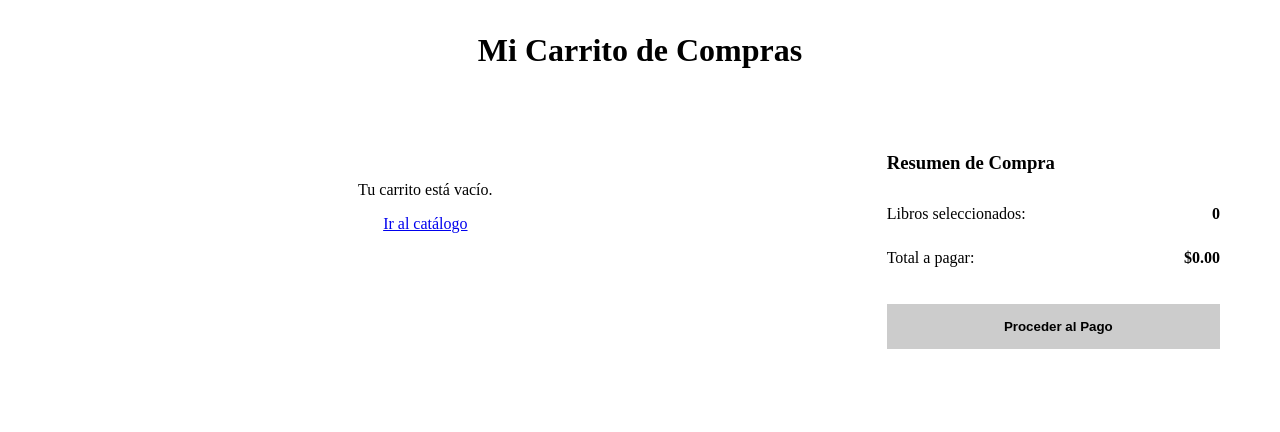
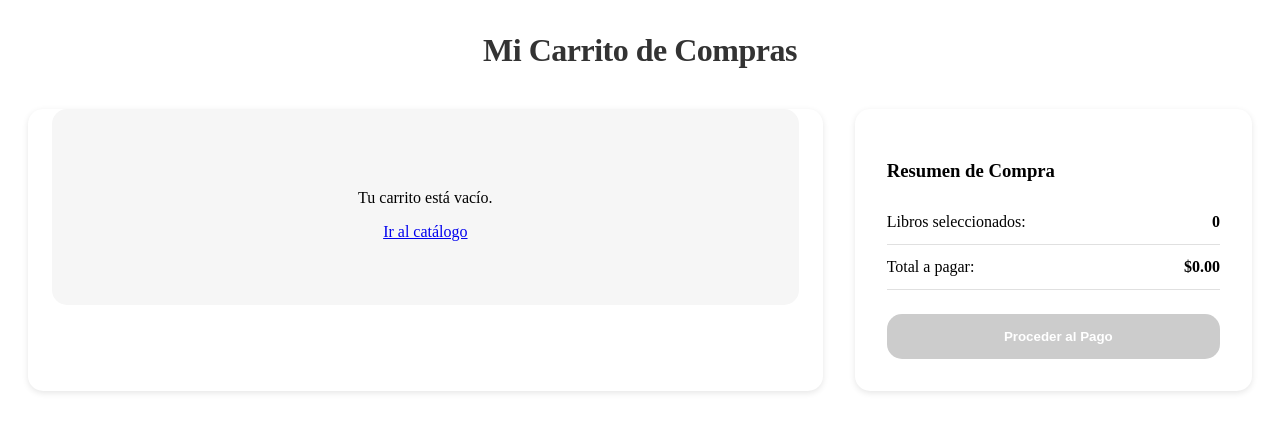
Before and after one commit to ema-code1/mpd, a CodeIgniter 4 app: the page made by app/Views/cart.php in a window 1280 px wide. Shown: the top 432 px of the page. Run offline with PHP 8.4 and a stand-in for CodeIgniter, Linux system fonts and the light colour scheme; the template is opened without the code that fills it, so the values that code supplies are empty; some libraries are stand-ins or nearby versions.

Commit message:
views del carrito de compras

```diff
--- a/public/styles/cart.css
+++ b/public/styles/cart.css
@@ -1,15 +1,35 @@
+:root {
+    --primary: #EF8D00;
+    --secondary: #f28c00;
+    --hover: #ffaf3e;
+    --background: #f6f6f6;
+    --text: #333333;
+    --text-secondary: #666666;
+    --text-tertiary: #777777;
+    --white: #ffffff;
+    --border: #e0e0e0;
+    --shadow: 0 2px 6px rgba(0, 0, 0, 0.1);
+    --shadow-hover: 0 4px 12px rgba(0, 0, 0, 0.15);
+    --radius-sm: 10px;
+    --radius-lg: 15px;
+    --transition: all 0.3s ease;
+}
+
 .cart-container {
     max-width: 1400px;
     margin: 2rem auto;
     padding: 0 20px;
+    animation: fadeIn 0.8s ease;
 }
 
 .cart-title {
     text-align: center;
     font-size: 2rem;
     color: var(--text);
-    margin-bottom: 2rem;
-    font-weight: 700;
+    margin-bottom: 2.5rem;
+    font-weight: 600;
+    letter-spacing: -0.5px;
+    animation: slideDown 0.7s ease;
 }
 
 .cart-layout {
@@ -26,21 +46,30 @@
 
 .cart-item {
     display: flex;
-    background: var(--white);
-    border-radius: var(--radius-lg);
-    box-shadow: var(--shadow);
-    padding: 1.5rem;
-    transition: var(--transition);
+    padding: 1.5rem 0;
+    border-bottom: 1px solid var(--border);
+    transition: none;
+    box-shadow: none;
+    border-radius: 0;
+    background: transparent;
 }
 
-.cart-item:hover {
-    box-shadow: var(--shadow-hover);
-    transform: translateY(-2px);
+.cart-item:last-child {
+    border-bottom: none;
 }
 
 .cart-item.selected {
     border: 2px solid var(--primary);
     background-color: #fff9f0;
+}
+
+.cart-items {
+    display: flex;
+    flex-direction: column;
+    background: var(--white);
+    border-radius: var(--radius-lg);
+    box-shadow: var(--shadow);
+    padding: 0 1.5rem;
 }
 
 .item-image img {
```
Also changed, not shown: other parts of public/styles/cart.css (+59 -9 lines).
